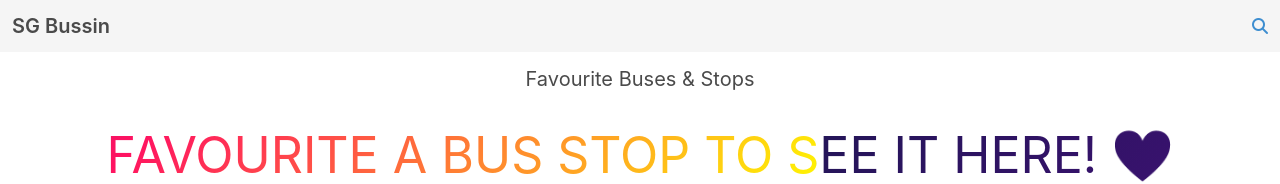
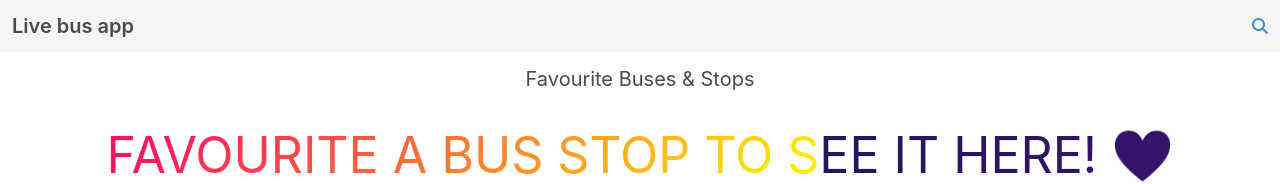
Before and after one commit to mmotyl95/team_project, a Vue app: page / in a window 1280 px wide. Shown: the top 184 px of the page. Built offline with nearby package versions, Linux system fonts and the light colour scheme.

Commit message:
fix typo

```diff
--- a/src/views/Home.vue
+++ b/src/views/Home.vue
@@ -111,7 +111,7 @@ const hasFavourited = computed(() => {
     >
       <div class="navbar-brand">
         <div class="navbar-item is-size-5 has-text-weight-semibold">
-          SG Bussin
+          Live bus app
         </div>
         <!--
           Navbar burger only is shown on touch devices so there is a navbar menu
```
